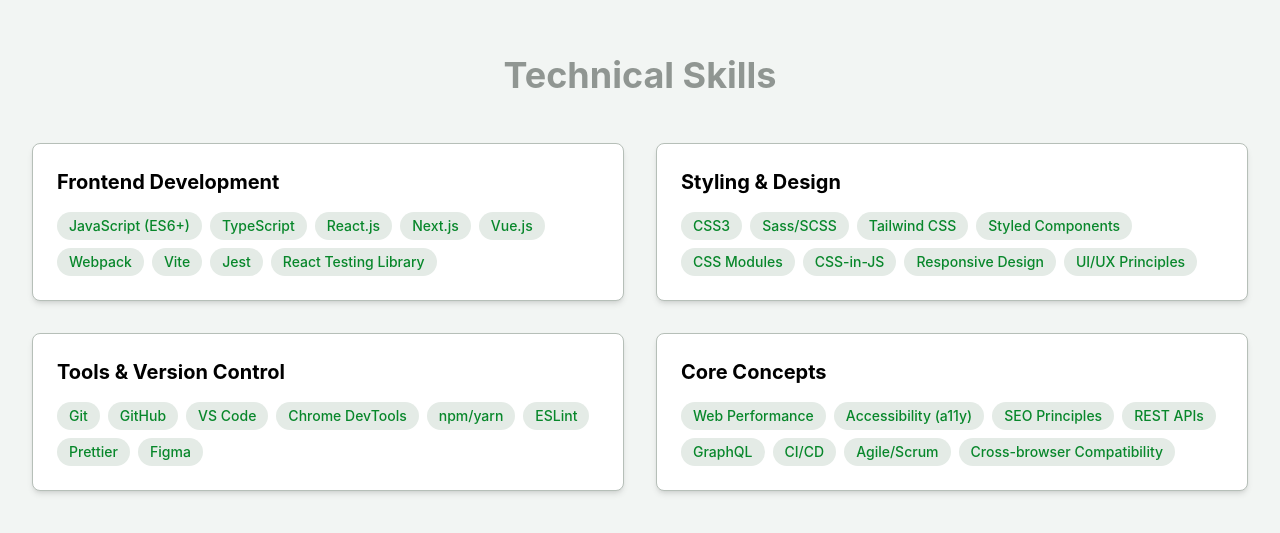
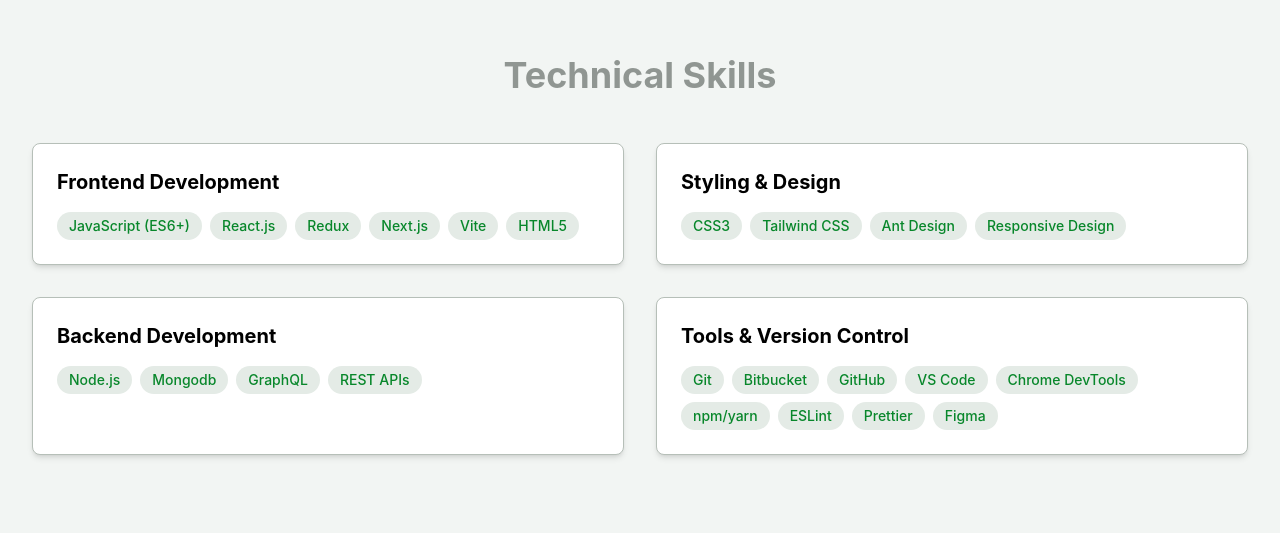
Before and after one commit to saijamii/portfolio, a React (Vite) app: page / in a window 1280 px wide. Shown: the part 2027-2560 px from the top of the page. Built offline with nearby package versions, Linux system fonts and the light colour scheme.

Commit message:
skil changes

```diff
--- a/src/components/Sections/Skills.jsx
+++ b/src/components/Sections/Skills.jsx
@@ -7,33 +7,36 @@
       title: 'Frontend Development',
       skills: [
         'JavaScript (ES6+)',
-        'TypeScript',
         'React.js',
+        'Redux',
         'Next.js',
-        'Vue.js',
-        'Webpack',
         'Vite',
-        'Jest',
-        'React Testing Library'
+        'HTML5',
       ]
     },
     {
       title: 'Styling & Design',
       skills: [
         'CSS3',
-        'Sass/SCSS',
         'Tailwind CSS',
-        'Styled Components',
-        'CSS Modules',
-        'CSS-in-JS',
+        'Ant Design',
         'Responsive Design',
-        'UI/UX Principles'
+      ]
+    },
+    {
+      title: 'Backend Development',
+      skills: [
+        'Node.js',
+        'Mongodb',
+        'GraphQL',
+        'REST APIs',
       ]
     },
     {
       title: 'Tools & Version Control',
       skills: [
         'Git',
+        'Bitbucket',
         'GitHub',
         'VS Code',
         'Chrome DevTools',
@@ -43,19 +46,6 @@
         'Figma'
       ]
     },
-    {
-      title: 'Core Concepts',
-      skills: [
-        'Web Performance',
-        'Accessibility (a11y)',
-        'SEO Principles',
-        'REST APIs',
-        'GraphQL',
-        'CI/CD',
-        'Agile/Scrum',
-        'Cross-browser Compatibility'
-      ]
-    }
   ];
 
   return (
--- a/src/components/Sections/Timeline.jsx
+++ b/src/components/Sections/Timeline.jsx
@@ -18,8 +18,6 @@
       title: "Bachelor of Technology Mechanical Engineering ",
       organization: "Gayatri Vidya Parishad",
       date: "2019 - 2022",
-      description:
-        "Specialized in Human-Computer Interaction and Web Technologies. Completed thesis on performance optimization techniques for modern web applications.",
       skills: [],
     },
   ];
```
